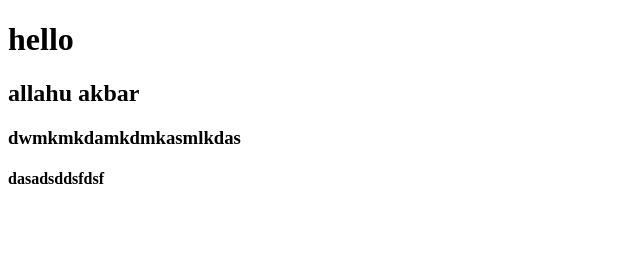
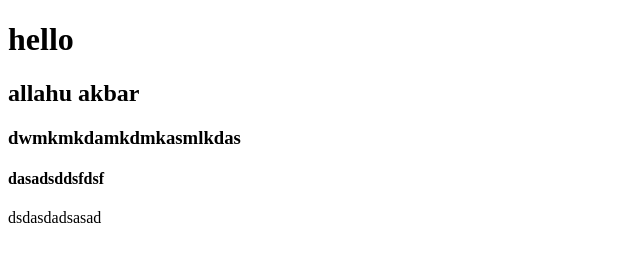
Before and after one commit to YuvalMaderer/IITC, a plain HTML site: page yuval.html in a window 1280 px wide. Shown: the whole page, without its empty margins (0-640 px from the left). Drawn offline with Linux system fonts and the light colour scheme.

Commit message:
'nsnsfdfds'

```diff
--- a/yuval.html
+++ b/yuval.html
@@ -4,3 +4,4 @@
 <h2>allahu akbar</h2>
 <h3>dwmkmkdamkdmkasmlkdas</h3>
 <h4>dasadsddsfdsf</h4>
+<p>dsdasdadsasad</p>
```
